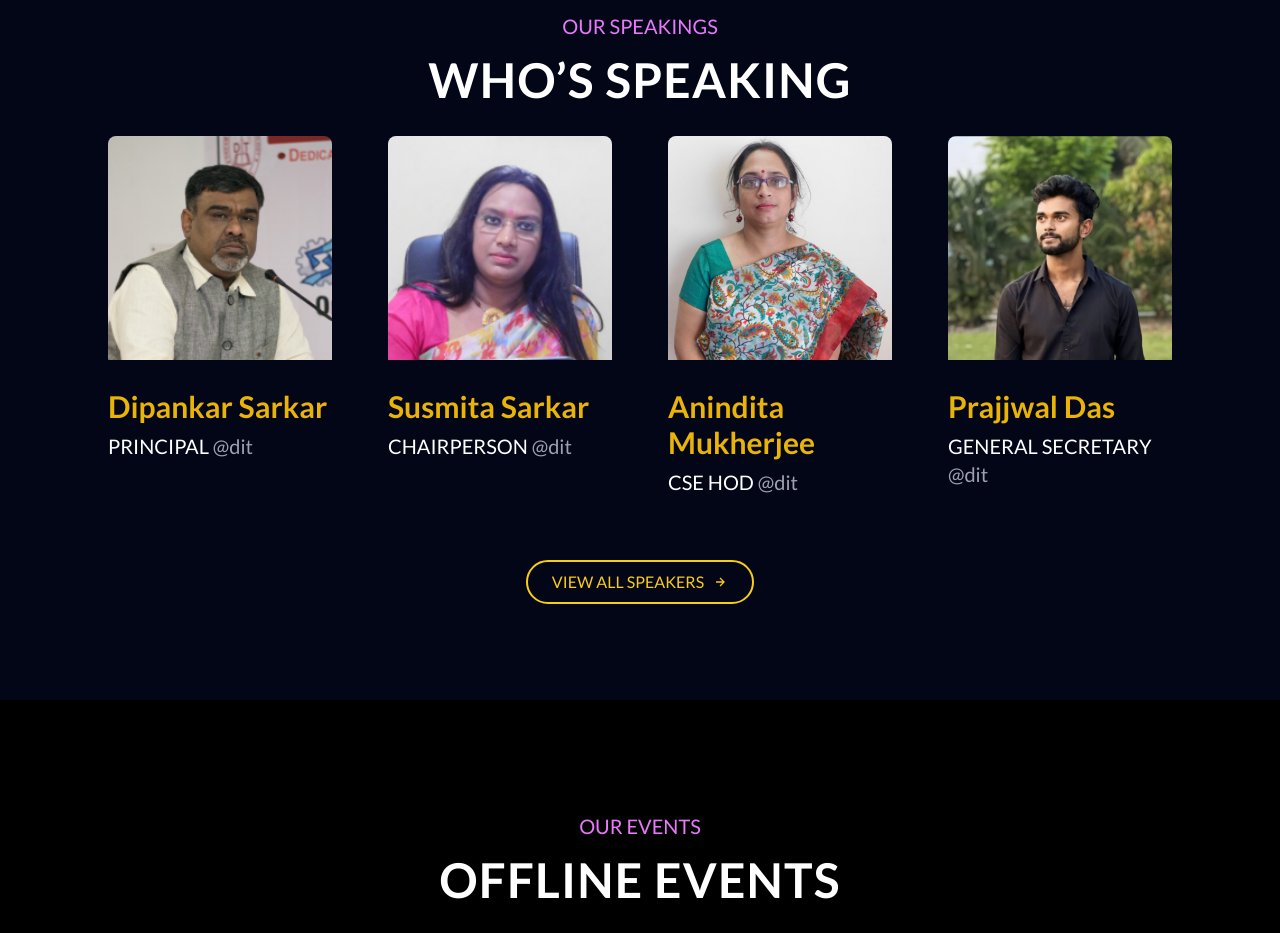
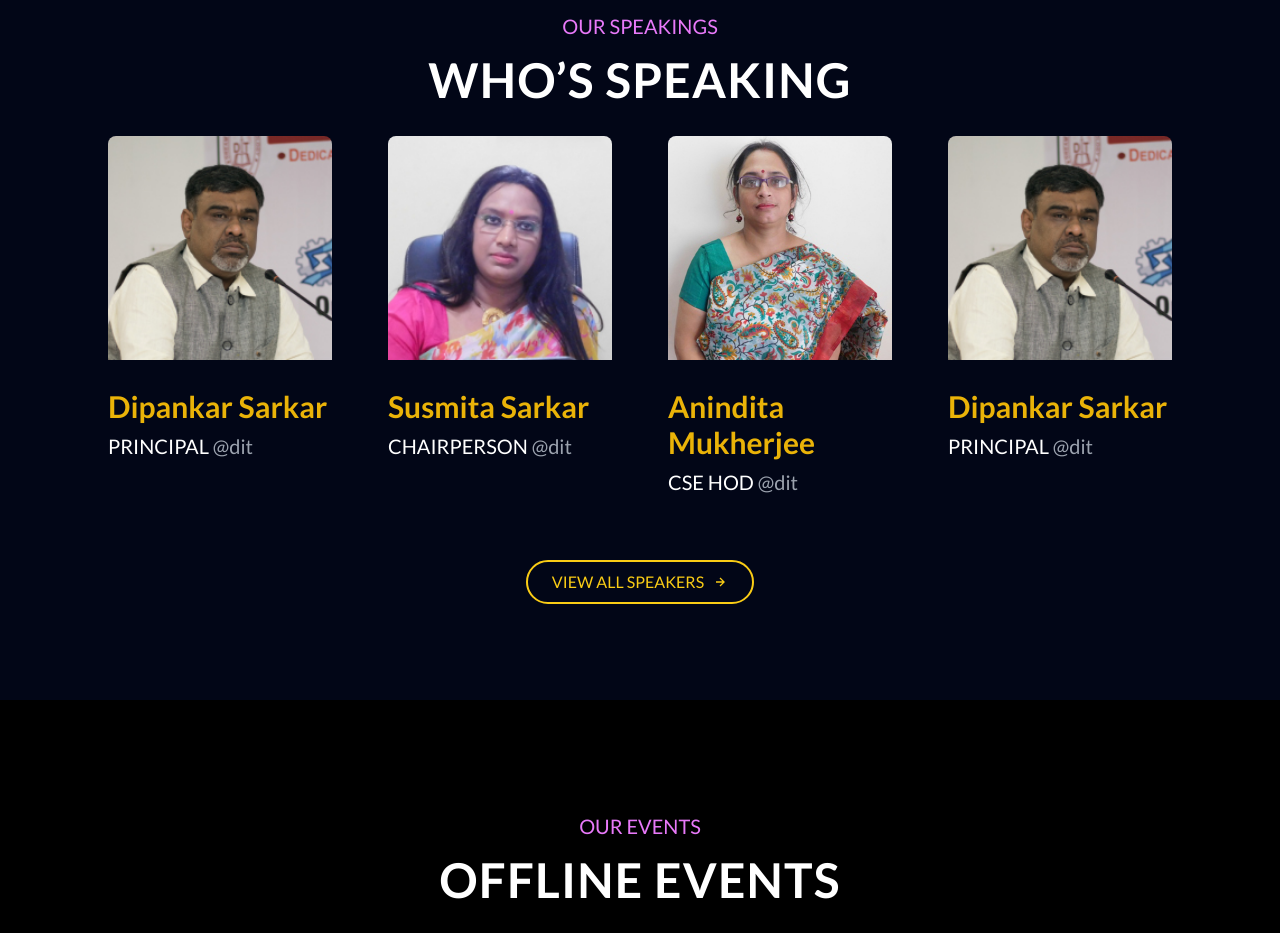
Before and after one commit to snahashisk/infinito2k24, a React (Create React App) app: page / in a window 1280 px wide. Shown: the part 1700-2633 px from the top of the page. Built offline with nearby package versions, Linux system fonts and the light colour scheme; a web font is replaced by a local one.

Commit message:
DS change

```diff
--- a/src/pages/Event.jsx
+++ b/src/pages/Event.jsx
@@ -29,7 +29,12 @@ const Event = () => {
               eligendi fugiat est, iure reiciendis temporibus rerum tenetur
               laudantium debitis voluptate id suscipit hic!
             </p>
-            <button className="bg-yellow-400 text-black mt-4 py-2 rounded-md">
+            <button
+              className="bg-yellow-400 text-black mt-4 py-2 rounded-md"
+              onClick={() =>
+                window.open("https://forms.gle/xDKUna9HhdM3qftb7", "_blank")
+              }
+            >
               Register here
             </button>
           </div>
--- a/src/pages/Speaker.jsx
+++ b/src/pages/Speaker.jsx
@@ -33,10 +33,10 @@ const Speaker = () => {
           image={annie}
         />
         <Card
-          name="Prajjwal Das"
-          designation="GENERAL SECRETARY"
+          name="Dipankar Sarkar"
+          designation="PRINCIPAL"
           place="@dit"
-          image={studnetCo}
+          image={princi}
         />
       </div>
       <div className="w-full flex items-center justify-center">
```
